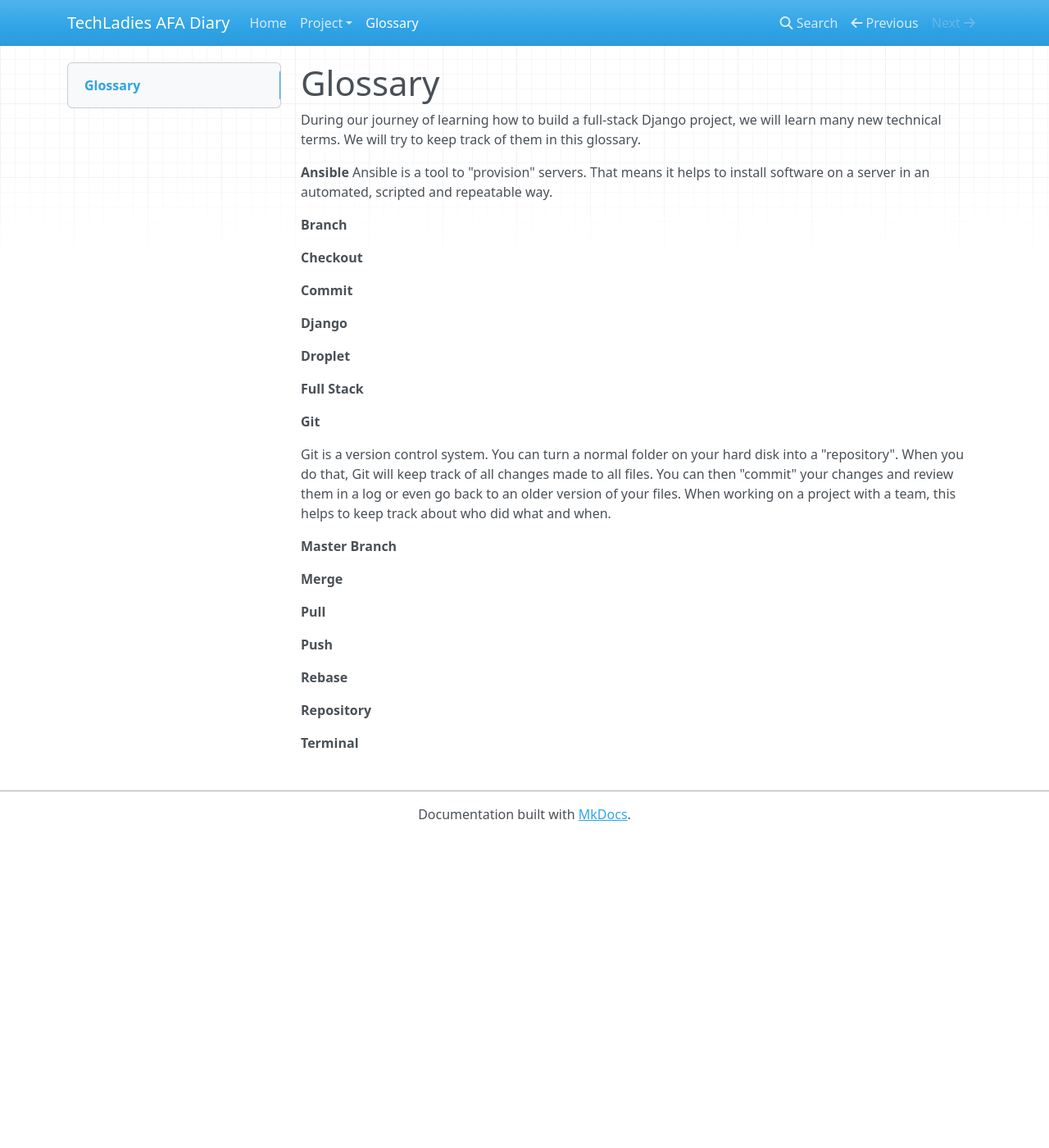
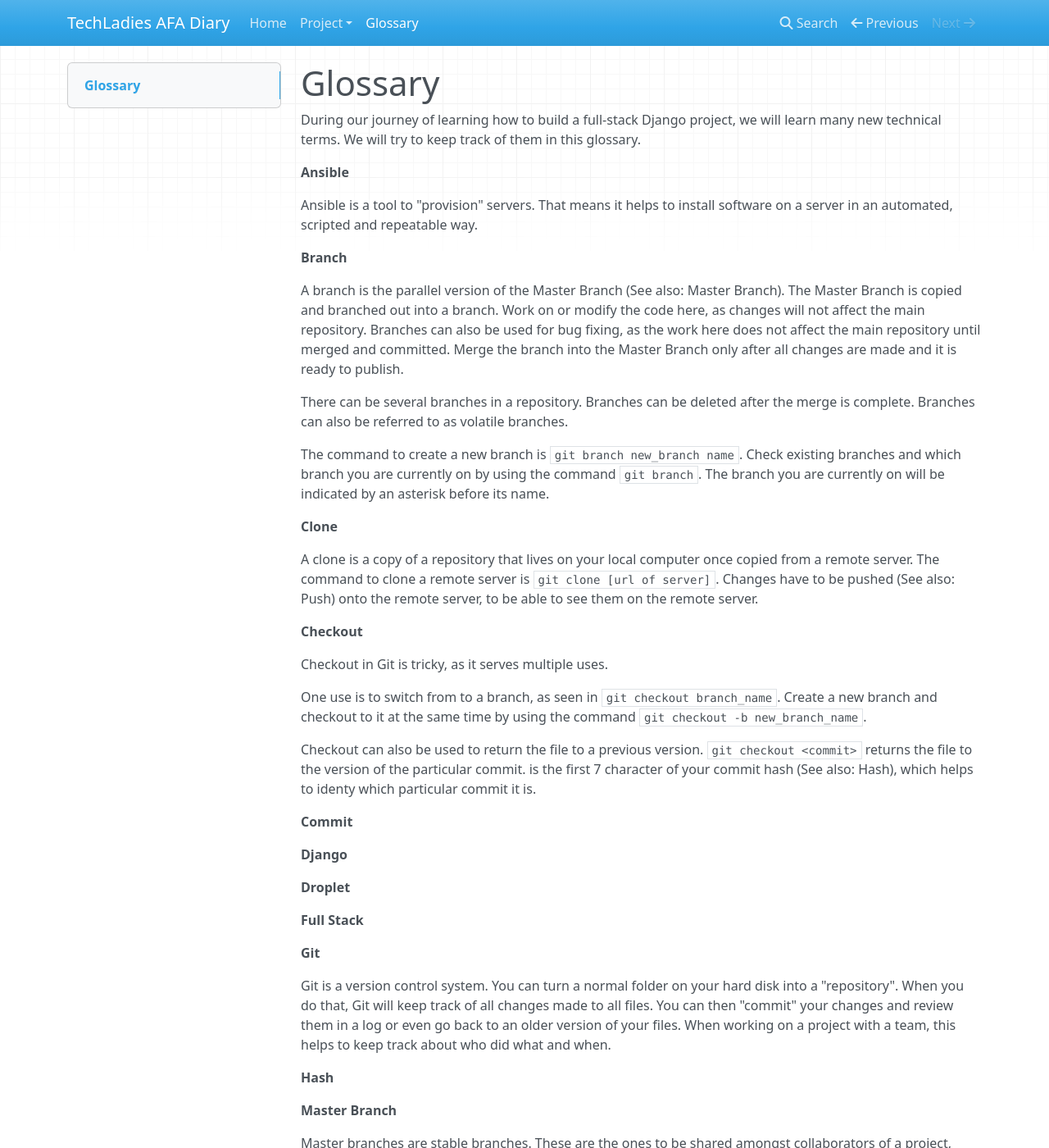
Before and after one commit to TechLadies/afa-diary, an MkDocs documentation site: the page built from docs/glossary.md, in a window 1280 px wide and 1400 px high. Shown: the whole window at 82% size. Built offline with MkDocs 1.6.1, drawn with Linux system fonts in a browser that asks for light colours; nearby versions of some CDN libraries; old or Windows-style settings are respelled for this version of MkDocs; some of the changed text lies outside the part shown.

Commit message:
Update glossary terms Branch Master Branch Clone Checkout

```diff
--- a/docs/glossary.md
+++ b/docs/glossary.md
@@ -5,12 +5,29 @@ we will learn many new technical terms. We will try to keep track of them
 in this glossary.
 
 **Ansible**
+
 Ansible is a tool to "provision" servers. That means it helps to install
 software on a server in an automated, scripted and repeatable way.
 
 **Branch**
 
+A branch is the parallel version of the Master Branch (See also: Master Branch). The Master Branch is copied and branched out into a branch. Work on or modify the code here, as changes will not affect the main repository. Branches can also be used for bug fixing, as the work here does not affect the main repository until merged and committed. Merge the branch into the Master Branch only after all changes are made and it is ready to publish.
+
+There can be several branches in a repository. Branches can be deleted after the merge is complete. Branches can also be referred to as volatile branches.
+
+The command to create a new branch is `git branch new_branch name`. Check existing branches and which branch you are currently on by using the command `git branch`. The branch you are currently on will be indicated by an asterisk before its name.
+
+**Clone**
+
+A clone is a copy of a repository that lives on your local computer once copied from a remote server. The command to clone a remote server is `git clone [url of server]`. Changes have to be pushed (See also: Push) onto the remote server, to be able to see them on the remote server.
+
 **Checkout**
+
+Checkout in Git is tricky, as it serves multiple uses.
+
+One use is to switch from to a branch, as seen in `git checkout branch_name`. Create a new branch and checkout to it at the same time by using the command `git checkout -b new_branch_name`.
+
+Checkout can also be used to return the file to a previous version. `git checkout <commit>` returns the file to the version of the particular commit. <commit> is the first 7 character of your commit hash (See also: Hash), which helps to identy which particular commit it is.
 
 **Commit**
 
@@ -28,7 +45,11 @@ to all files. You can then "commit" your changes and review them in a log or
 even go back to an older version of your files. When working on a project with
 a team, this helps to keep track about who did what and when.
 
+**Hash**
+
 **Master Branch**
+
+Master branches are stable branches. These are the ones to be shared amongst collaborators of a project, which ought to stay the way they are. Any modifications should go into volatile branches (See also: Branch) to avoid affecting the repository.
 
 **Merge**
 
```
